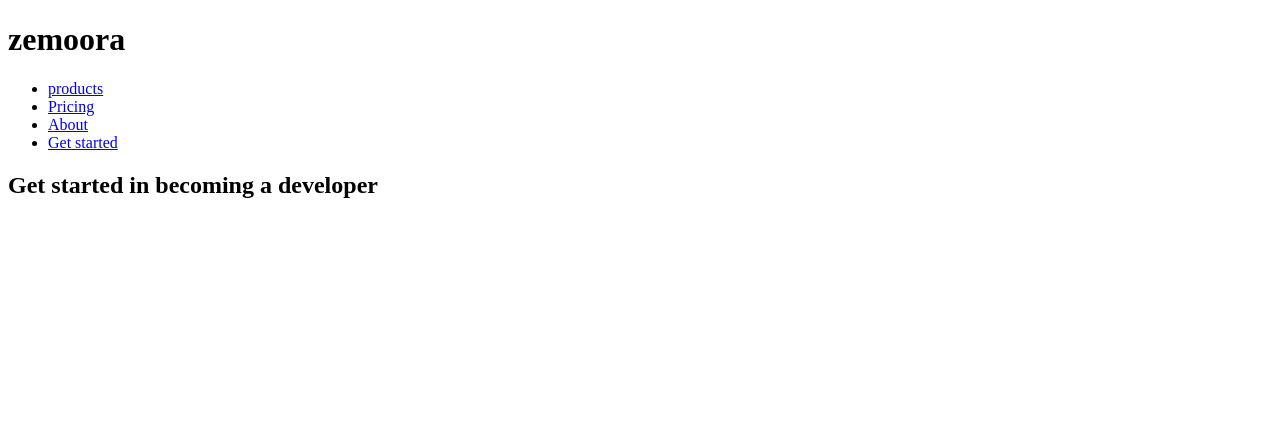
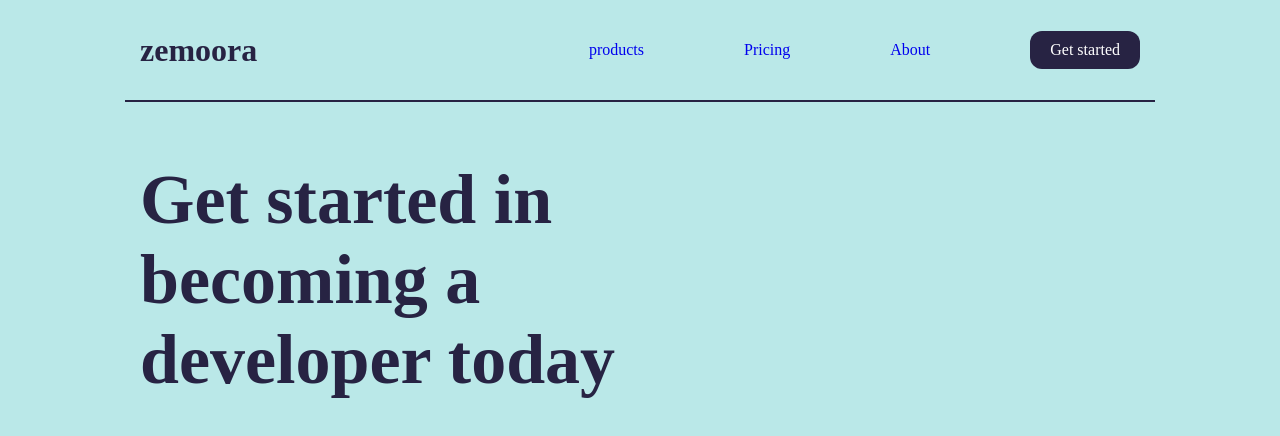
Before and after one commit to EmesiriEdison/edisonn, a plain HTML site: page index.html in a window 1280 px wide. Drawn offline with Linux system fonts and the light colour scheme.

Commit message:
added variable for custom color

```diff
--- a/assets/css/main.css
+++ b/assets/css/main.css
@@ -0,0 +1,70 @@
+:root{
+    --color-primary: #272343;
+    --color-secondary: #bae8e8;
+}
+
+.landing-page{
+    background-color: var(--color-secondary);
+    height: 100vh;
+
+}
+
+.wrapper{
+    max-width: 1000px;
+    margin: 0 auto;
+}
+
+body{
+    margin: 0;
+
+}
+
+h1{
+    margin: 0;
+    color: var(--color-primary);
+
+}
+
+header{
+    display: flex;
+    justify-content: space-between;
+    align-items: center;
+    border-bottom: 2px solid var(--color-primary);
+    padding: 15px;
+}
+nav ul{
+    list-style-type: none;
+    padding: 0;
+    display: flex;
+    gap: 100px;
+    align-items: center;
+
+
+}
+
+nav li{
+    display: flex;
+}
+
+nav a{
+    text-decoration: none;
+    display: block;
+    width: 100%;
+
+}
+
+#cta{
+    background-color: var(--color-primary);
+    padding: 10px 20px;
+    color: #fff;
+    text-align: center;
+    border-radius: 12px;
+}
+
+
+.landing-page h2{
+    font-size: 70px;
+    color: var(--color-primary);
+    width: 60%;
+
+}
--- a/index.html
+++ b/index.html
@@ -8,8 +8,8 @@
     <link rel="stylesheet" href="assets/css/main.css">
 </head>
 <body>
-    <div>
-        <header>
+    <div class="landing-page">
+        <header class="wrapper">
             <h1>zemoora</h1>
             <nav>
                 <ul>
@@ -23,14 +23,13 @@
                         <a href="#">About</a>
                     </li>
                     <li>
-                        <a href="#">Get started</a>
+                        <a id="cta">Get started</a>
                     </li>
                 </ul>
             </nav>
         </header>
-    </div>
-    <div>
-        <h2>Get started in becoming a developer</h2>
+    <div class="wrapper">
+        <h2>Get started in becoming a developer today</h2>
     </div>
 
 
```
